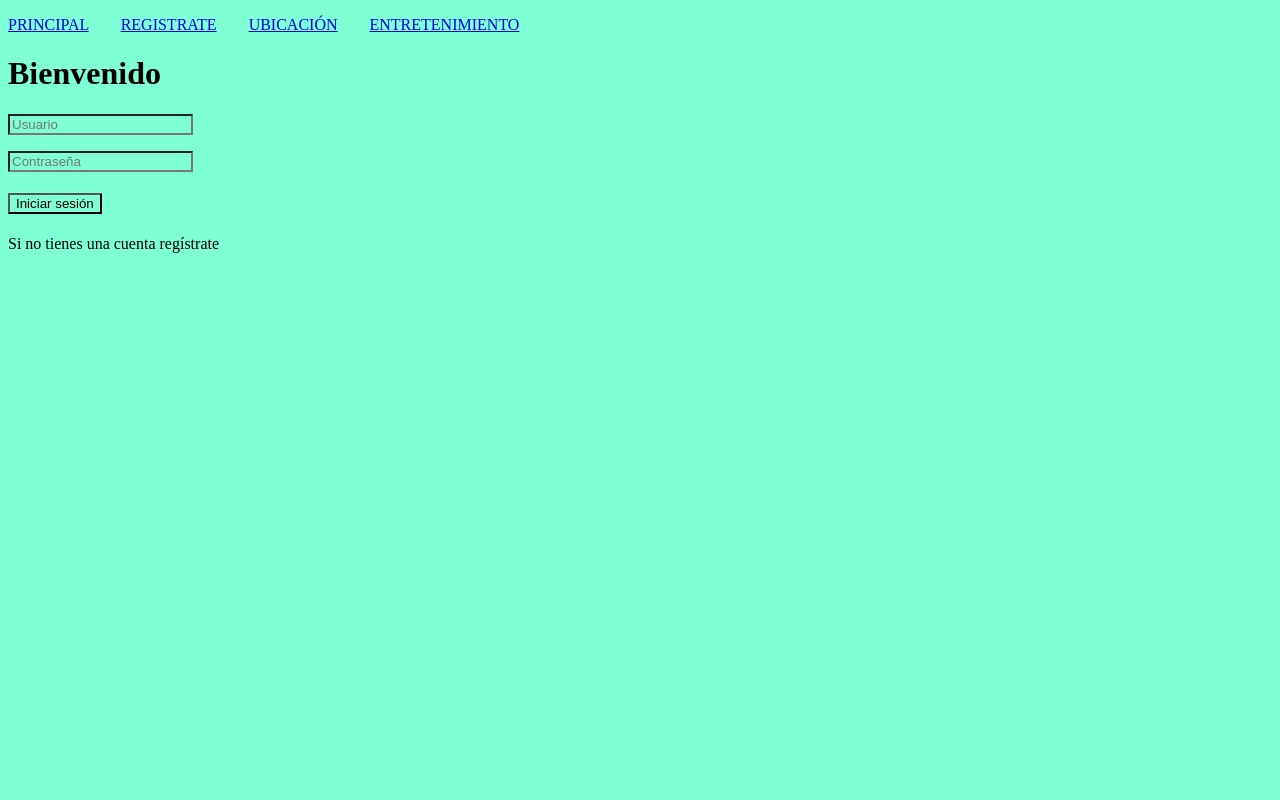
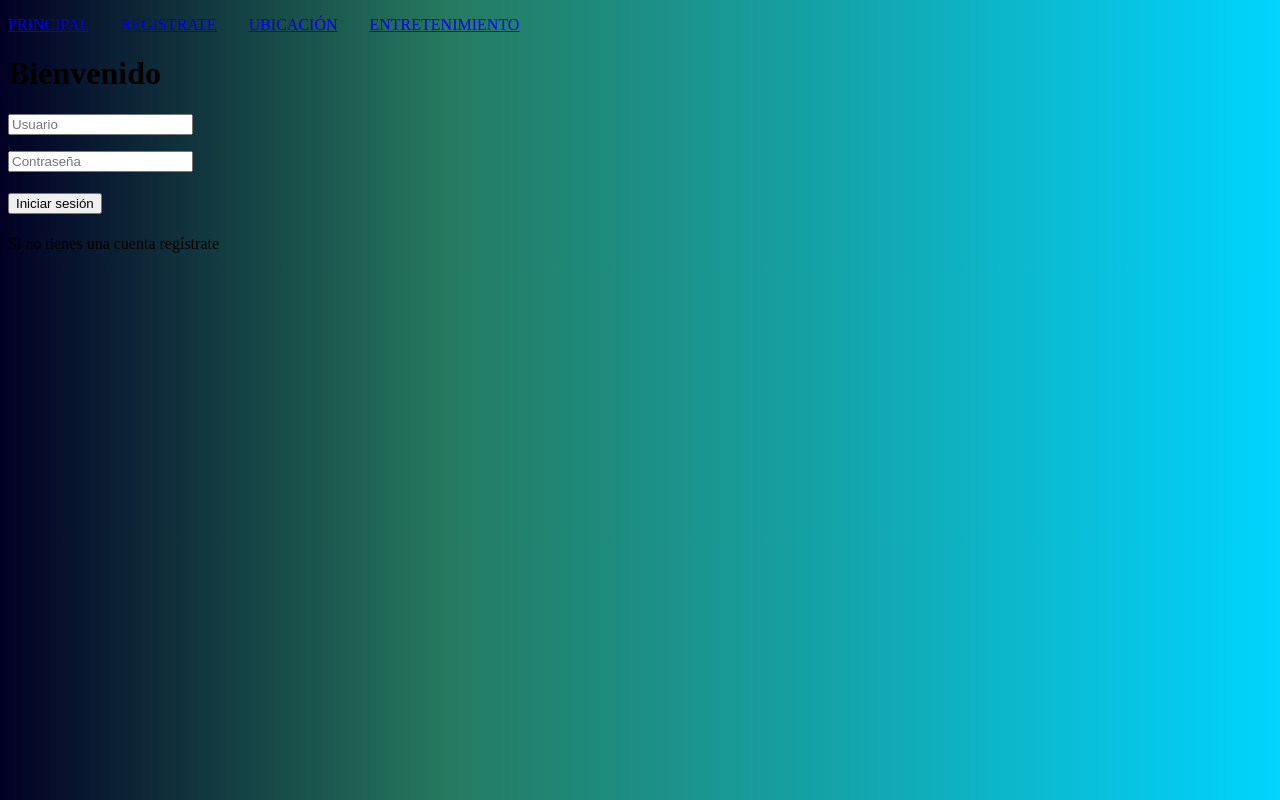
Before and after one commit to GatitosAlegres/ProyectoFinal, a plain HTML site: page public/index.html in a window 1280 px wide. Drawn offline with Linux system fonts and the light colour scheme; some packages are replaced by stand-ins of ours.

Commit message:
se agrego principal.css

```diff
--- a/public/styles/iniciar.css
+++ /dev/null
@@ -1,25 +0,0 @@
-body{
-    background-image: url(/res/drawable/tumbr3.jpg);
-}
-form{
-    width: 20%;
-    margin: auto;
-    padding-top: 10px;
-    padding-bottom: 10%;
-    padding-left: 5%;
-    align-items: center;
-    justify-content: center;
-    margin-top: 6rem;
-    background: #979fa0;  /* fallback for old browsers */
-}
-
-a{
-    color: aliceblue;
-}
-button{
-    color: aliceblue;
-    height: 30px;
-    background: rgb(34, 37, 34);
-    border: none;
-
-}
--- a/public/styles/principal.css
+++ b/public/styles/principal.css
@@ -1,3 +1,4 @@
-* {
-    background-color: aquamarine;
+body {
+    background: rgb(2,0,36);
+    background: linear-gradient(90deg, rgba(2,0,36,1) 0%, rgba(37,122,95,1) 35%, rgba(0,212,255,1) 100%);
 }
--- a/public/styles/ubicacion.css
+++ /dev/null
@@ -1,6 +0,0 @@
-body{
-    background-image: url(/imagenes/tumbr.jpg);
-}
-iframe{
-   width: 100%;
-}
```
